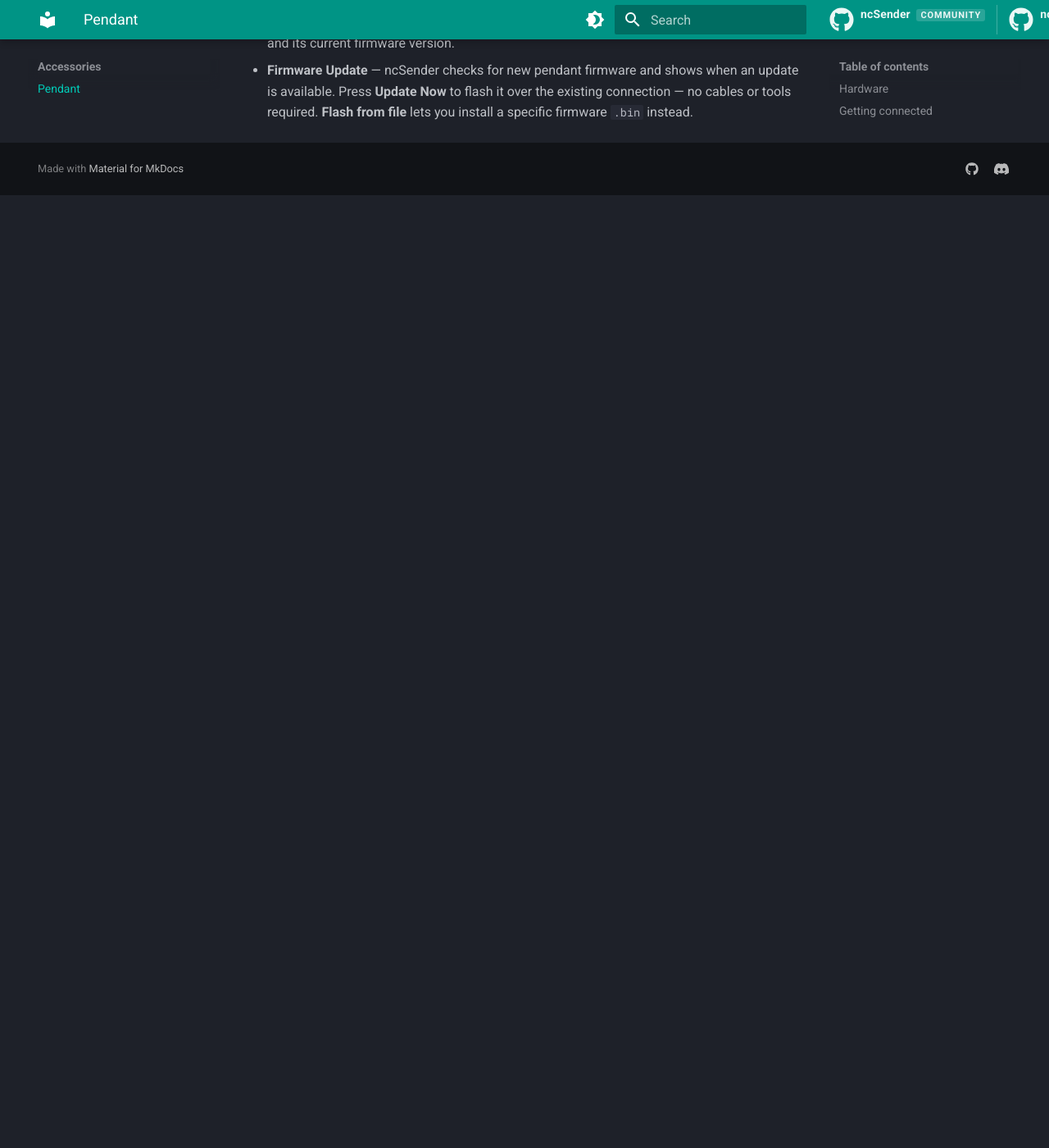
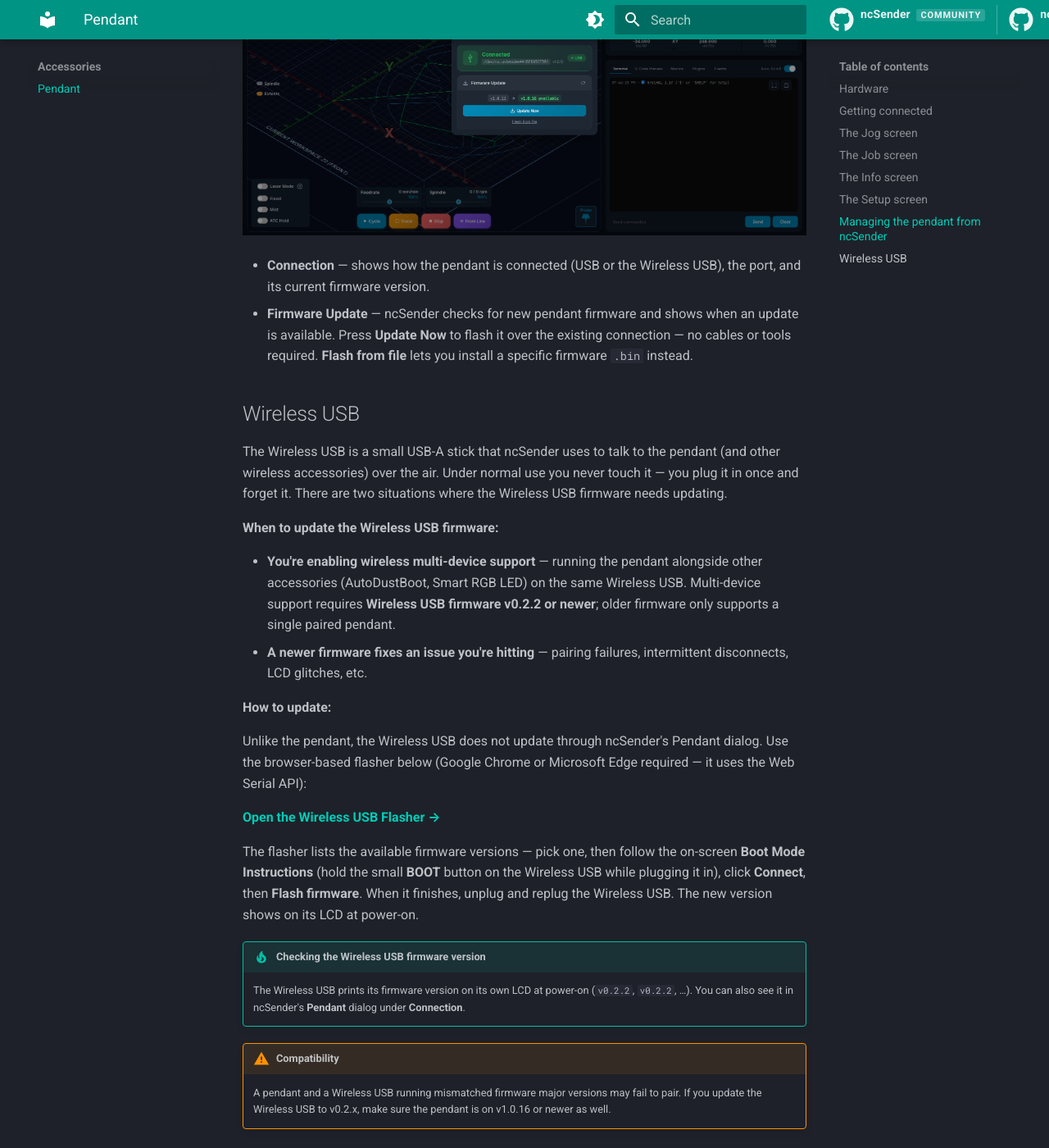
Before and after one commit to siganberg/ncSender.manual, an MkDocs documentation site: the page built from docs/accessories/pendant.md, in a window 1280 px wide and 1400 px high, scrolled down 6192 px. Shown: the whole window at 82% size. Built offline with MkDocs 1.6.1 and Material for MkDocs 9.7.7, drawn with Linux system fonts in a browser that asks for light colours; comment, search, counter and statistics services are not loaded; before the commit the page ends 6430 px from its top, so only the background shows below that; some of the changed text lies outside the part shown.

Commit message:
docs: Wireless USB flasher + rename dongle to Wireless USB
- Add browser-based Wireless USB firmware flasher (utility/wireless-usb-flasher.md)
  with esptool-js integration for one-click ESP32-S3 flashing.
- Include a persistent notice to close ncSender before flashing so the
  serial port isn't held open.
- Ship firmware bins v0.1.0 (single-pendant rollback) and v0.2.2
  (multi-device: Pendant + AutoDustBoot + Smart RGB LED).
- Rename 'dongle' to 'Wireless USB' throughout the pendant docs and add
  a compatibility section covering when and how to update it.
- Add Utilities section to the navigation.

```diff
--- a/docs/accessories/pendant.md
+++ b/docs/accessories/pendant.md
@@ -5,37 +5,50 @@
 homing, and running jobs — right at the machine, without reaching for the
 keyboard.
 
-It connects to ncSender wirelessly through a small USB dongle, so you can walk
-around the machine while you work.
+It connects to ncSender wirelessly through a small Wireless USB, so you can
+walk around the machine while you work.
+
+!!! info "Minimum versions for wireless multi-device support"
+    Running the pendant alongside other wireless accessories on the same
+    Wireless USB requires:
+
+    - **ncSender** — v2.0.63 or newer
+    - **ncSender Pro** — v2.0.117 or newer
+    - **Pendant firmware** — v1.0.16 or newer (any recent build is fine)
+    - **Wireless USB firmware** — v0.2.2 or newer
+
+    See [Wireless USB](#wireless-usb) below for how to flash a Wireless USB
+    update. If you're on older versions and only use the pendant on its own,
+    no updates are needed.
 
 ## Hardware
 
-![Pendant and dongle](../assets/images/features/pendant-hardware.png)
+![Pendant and Wireless USB](../assets/images/features/pendant-hardware.png)
 
 - **Pendant** — a battery-powered handheld with a touch display, a jog knob
   (rotary encoder), three soft buttons, and a power button.
-- **Dongle** — a small USB stick that plugs into the computer running ncSender
-  and links to the pendant wirelessly.
+- **Wireless USB** — a small USB stick that plugs into the computer running
+  ncSender and links to the pendant wirelessly.
 
 ## Getting connected
 
-1. Plug the dongle into the computer running ncSender.
+1. Plug the Wireless USB into the computer running ncSender.
 2. Power on the pendant (hold the power button).
-3. The pendant and dongle pair automatically and the status bar shows the
-   connection icon.
+3. The pendant and Wireless USB pair automatically and the status bar shows
+   the connection icon.
 
 Once connected, the pendant mirrors your machine state in real time and any
 button you press acts on the machine immediately.
 
 !!! tip "First-time pairing"
-    If the pendant and dongle have never been paired, open the **Setup** screen
-    on the pendant and choose **ESP-NOW → Scan** to pair them. After the first
-    pairing the connection is remembered and reconnects on its own.
+    If the pendant and Wireless USB have never been paired, open the **Setup**
+    screen on the pendant and choose **Wireless → Scan** to pair them. After
+    the first pairing the connection is remembered and reconnects on its own.
 
-![Pendant ESP-NOW pairing screen](../assets/images/features/pendant-pairing-screen.png)
+![Pendant wireless pairing screen](../assets/images/features/pendant-pairing-screen.png)
 
 The pairing screen shows whether the pendant is currently paired. Press
-**Scan** to search for a dongle; press **&lt;Back** to return to Setup.
+**Scan** to search for a Wireless USB; press **&lt;Back** to return to Setup.
 
 ## The Jog screen
 
@@ -105,7 +118,7 @@
 - **Idle Shutdown** — how long the pendant waits, with no activity, before it
   powers itself off to save battery. Choose from **5 to 30 minutes**. Turn the
   jog knob (or tap the row) to change the value.
-- **ESP-NOW** — pair or unpair with a dongle.
+- **Wireless** — pair or unpair with a Wireless USB.
 
 !!! note "Idle shutdown only runs on battery"
     While the pendant is plugged into USB (or charging), it stays on
@@ -120,9 +133,49 @@
 
 ![ncSender pendant dialog](../assets/images/features/pendant-ncsender-dialog.png)
 
-- **Connection** — shows how the pendant is connected (USB or the ESP-NOW
-  dongle), the port, and its current firmware version.
+- **Connection** — shows how the pendant is connected (USB or the Wireless
+  USB), the port, and its current firmware version.
 - **Firmware Update** — ncSender checks for new pendant firmware and shows when
   an update is available. Press **Update Now** to flash it over the existing
   connection — no cables or tools required. **Flash from file** lets you install
   a specific firmware `.bin` instead.
+
+## Wireless USB
+
+The Wireless USB is a small USB-A stick that ncSender uses to talk to the
+pendant (and other wireless accessories) over the air. Under normal use you
+never touch it — you plug it in once and forget it. There are two situations
+where the Wireless USB firmware needs updating.
+
+**When to update the Wireless USB firmware:**
+
+- **You're enabling wireless multi-device support** — running the pendant
+  alongside other accessories (AutoDustBoot, Smart RGB LED) on the same
+  Wireless USB. Multi-device support requires **Wireless USB firmware v0.2.2
+  or newer**; older firmware only supports a single paired pendant.
+- **A newer firmware fixes an issue you're hitting** — pairing failures,
+  intermittent disconnects, LCD glitches, etc.
+
+**How to update:**
+
+Unlike the pendant, the Wireless USB does not update through ncSender's
+Pendant dialog. Use the browser-based flasher below (Google Chrome or
+Microsoft Edge required — it uses the Web Serial API):
+
+**[Open the Wireless USB Flasher &rarr;](../utility/wireless-usb-flasher.md)**
+
+The flasher lists the available firmware versions — pick one, then follow the
+on-screen **Boot Mode Instructions** (hold the small **BOOT** button on the
+Wireless USB while plugging it in), click **Connect**, then **Flash firmware**.
+When it finishes, unplug and replug the Wireless USB. The new version shows
+on its LCD at power-on.
+
+!!! tip "Checking the Wireless USB firmware version"
+    The Wireless USB prints its firmware version on its own LCD at power-on
+    (`v0.2.2`, `v0.2.2`, …). You can also see it in ncSender's **Pendant**
+    dialog under **Connection**.
+
+!!! warning "Compatibility"
+    A pendant and a Wireless USB running mismatched firmware major versions
+    may fail to pair. If you update the Wireless USB to v0.2.x, make sure the
+    pendant is on v1.0.16 or newer as well.
--- a/mkdocs.yml
+++ b/mkdocs.yml
@@ -80,6 +80,8 @@
     - Safety Door: features/safety-door.md
   - Accessories:
     - Pendant: accessories/pendant.md
+  - Utilities:
+    - Wireless USB Flasher: utility/wireless-usb-flasher.md
   - Plugins:
     - Overview: plugins/overview.md
     - Edge Align: plugins/edge-align.md
```
Also changed, not shown: docs/utility/wireless-usb-flasher.md (added, +598 -0 lines), 2 other files.
